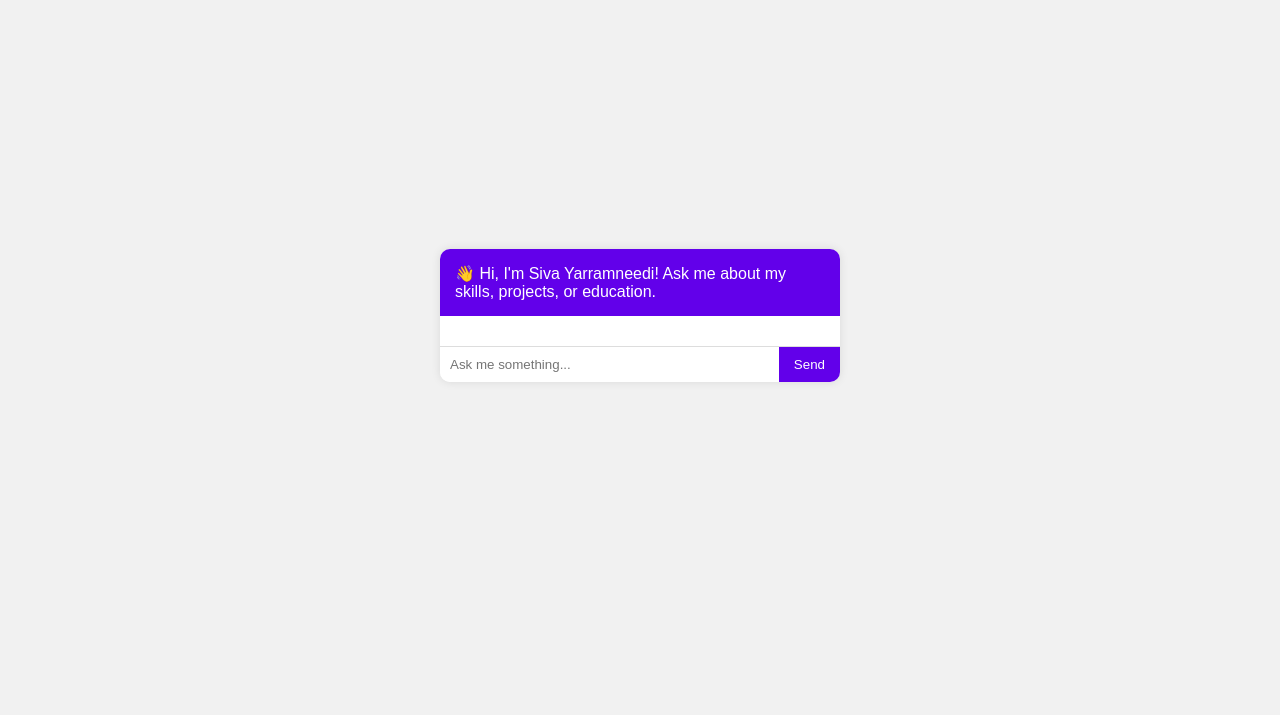
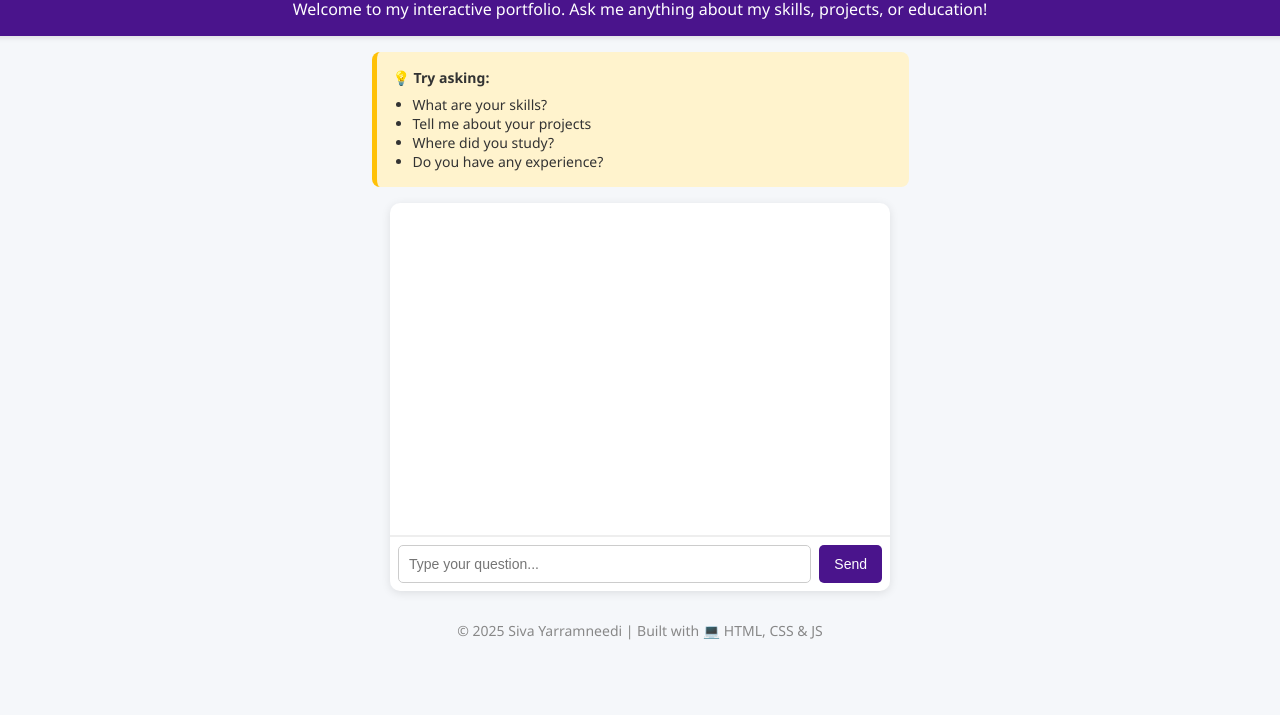
Before and after one commit to siva-yarramneedi/chat-portfolio, a plain HTML site: page index.html in a window 1280 px wide. Shown: the part 85-800 px from the top of the page. Drawn offline with Linux system fonts and the light colour scheme.

Commit message:
Updated UI

```diff
--- a/index.html
+++ b/index.html
@@ -1,21 +1,41 @@
-
 <!DOCTYPE html>
 <html lang="en">
 <head>
-  <meta charset="UTF-8">
-  <meta name="viewport" content="width=device-width, initial-scale=1.0">
-  <title>Siva Nagu - Portfolio</title>
-  <link rel="stylesheet" href="style.css">
+  <meta charset="UTF-8" />
+  <meta name="viewport" content="width=device-width, initial-scale=1.0"/>
+  <title>Siva Nagu | Developer Portfolio</title>
+  <link rel="stylesheet" href="./src/style.css" />
 </head>
-<body>
-  <div class="chat-container">
-    <div class="chat-header">👋 Hi, I'm Siva Yarramneedi! Ask me about my skills, projects, or education.</div>
-    <div class="chat-messages" id="chatMessages"></div>
-    <div class="chat-input">
-      <input type="text" id="userInput" placeholder="Ask me something..." />
-      <button onclick="sendMessage()">Send</button>
+<body >
+  <header>
+    <h1>👨‍💻 Siva Yarramneedi</h1>
+    <p>Welcome to my interactive portfolio. Ask me anything about my skills, projects, or education!</p>
+  </header>
+
+  <section class="suggestions">
+    <strong>💡 Try asking:</strong>
+    <ul>
+      <li>What are your skills?</li>
+      <li>Tell me about your projects</li>
+      <li>Where did you study?</li>
+      <li>Do you have any experience?</li>
+    </ul>
+  </section>
+
+  <main >
+    <div class="chat-container">
+      <div class="chat-messages" id="chatMessages"></div>
+      <div class="chat-input">
+        <input type="text" id="userInput" placeholder="Type your question..." />
+        <button onclick="sendMessage()">Send</button>
+      </div>
     </div>
-  </div>
-  <script src="script.js"></script>
+  </main>
+
+  <footer>
+    <p>&copy; 2025 Siva Yarramneedi | Built with 💻 HTML, CSS & JS</p>
+  </footer>
+
+  <script src="./src/script.js"></script>
 </body>
 </html>
--- a/script.js
+++ b/src/script.js
@@ -1,10 +1,9 @@
-
 const responses = {
   "skills": "My skills include Java, Spring Boot, Angular, HTML, CSS, JavaScript, MySQL, and Git.",
-  "projects": "I have worked on:\n1. Job Portal (Java + Spring Boot + Angular)\n2. Library Management System (Java + MySQL).",
+  "projects": "I have worked on:\\n1. Job Portal (Java + Spring Boot + Angular)\\n2. Library Management System (Java + MySQL).",
   "education": "I completed my B.Tech in Electrical and Electronics Engineering in 2023.",
   "experience": "I am a fresher with hands-on project experience.",
-  "default": "I'm here to answer questions about my skills, projects, or education. 😊"
+  "default": "You can ask about my skills, projects, education, or experience. 😊"
 };
 
 function sendMessage() {
@@ -36,3 +35,11 @@ function addMessage(sender, text) {
   chat.appendChild(msgDiv);
   chat.scrollTop = chat.scrollHeight;
 }
+
+document.addEventListener("DOMContentLoaded", () => {
+  document.getElementById("userInput").addEventListener("keydown", function (e) {
+    if (e.key === "Enter") {
+      sendMessage();
+    }
+  });
+});
--- /dev/null
+++ b/src/style.css
@@ -0,0 +1,117 @@
+body {
+  font-family: 'Segoe UI', Tahoma, Geneva, Verdana, sans-serif;
+  background: #f5f7fa;
+  color: #333;
+  margin: 0;
+  padding: 0;
+  display: flex;
+  flex-direction: column;
+  align-items: center;
+}
+
+header {
+  text-align: center;
+  padding: 2rem 1rem 1rem;
+  background-color: #4a148c;
+  color: white;
+  width: 100%;
+  box-shadow: 0 2px 5px rgba(0,0,0,0.1);
+}
+
+header h1 {
+  margin: 0;
+  font-size: 2rem;
+}
+
+header p {
+  margin: 0.5rem 0 0;
+  font-size: 1rem;
+}
+
+.suggestions {
+  width: 90%;
+  max-width: 500px;
+  margin: 1rem auto;
+  background: #fff3cd;
+  border-left: 5px solid #ffc107;
+  padding: 1rem;
+  border-radius: 8px;
+  font-size: 14px;
+}
+
+.suggestions ul {
+  margin: 0.5rem 0 0;
+  padding-left: 20px;
+}
+
+main {
+  width: 100%;
+  display: flex;
+  justify-content: center;
+}
+
+.chat-container {
+  width: 90%;
+  max-width: 500px;
+  background: white;
+  border-radius: 10px;
+  box-shadow: 0 2px 10px rgba(0,0,0,0.1);
+  display: flex;
+  flex-direction: column;
+  overflow: hidden;
+}
+
+.chat-messages {
+  padding: 1rem;
+  height: 300px;
+  overflow-y: auto;
+  border-bottom: 1px solid #eee;
+}
+
+.message {
+  margin: 0.5rem 0;
+  line-height: 1.5;
+}
+
+.message.user {
+  text-align: right;
+  color: #0d47a1;
+}
+
+.message.bot {
+  text-align: left;
+  color: #4a148c;
+}
+
+.chat-input {
+  display: flex;
+  padding: 0.5rem;
+  border-top: 1px solid #eee;
+}
+
+.chat-input input {
+  flex: 1;
+  padding: 10px;
+  font-size: 14px;
+  border: 1px solid #ccc;
+  border-radius: 5px;
+}
+
+.chat-input button {
+  margin-left: 0.5rem;
+  background: #4a148c;
+  color: white;
+  border: none;
+  padding: 10px 15px;
+  font-size: 14px;
+  cursor: pointer;
+  border-radius: 5px;
+}
+
+footer {
+  text-align: center;
+  padding: 1rem;
+  font-size: 14px;
+  color: #888;
+  margin-top: auto;
+}
--- a/style.css
+++ /dev/null
@@ -1,57 +0,0 @@
-
-body {
-  font-family: Arial, sans-serif;
-  background: #f1f1f1;
-  display: flex;
-  justify-content: center;
-  align-items: center;
-  height: 100vh;
-  margin: 0;
-}
-.chat-container {
-  width: 400px;
-  background: #fff;
-  border-radius: 10px;
-  box-shadow: 0 0 10px rgba(0,0,0,0.1);
-  overflow: hidden;
-  display: flex;
-  flex-direction: column;
-}
-.chat-header {
-  background: #6200ea;
-  color: white;
-  padding: 15px;
-  font-size: 16px;
-}
-.chat-messages {
-  padding: 15px;
-  flex: 1;
-  overflow-y: auto;
-}
-.chat-input {
-  display: flex;
-  border-top: 1px solid #ddd;
-}
-.chat-input input {
-  flex: 1;
-  border: none;
-  padding: 10px;
-}
-.chat-input button {
-  background: #6200ea;
-  color: white;
-  border: none;
-  padding: 10px 15px;
-  cursor: pointer;
-}
-.message {
-  margin: 10px 0;
-}
-.message.user {
-  text-align: right;
-  color: #333;
-}
-.message.bot {
-  text-align: left;
-  color: #6200ea;
-}
```
